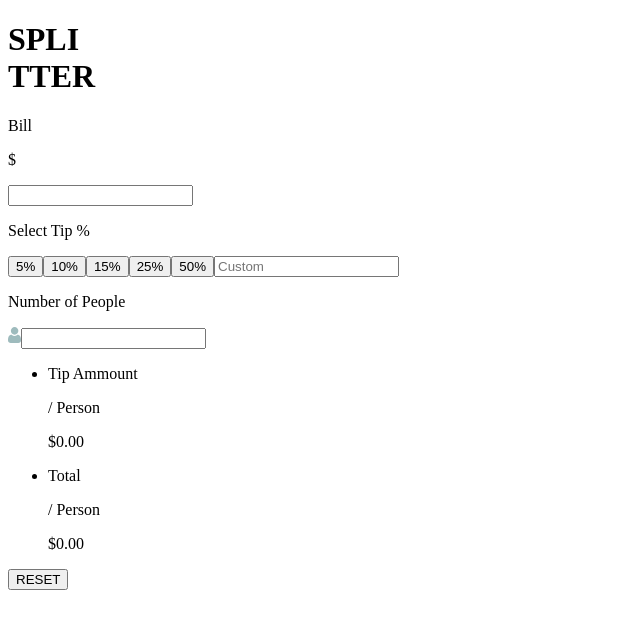
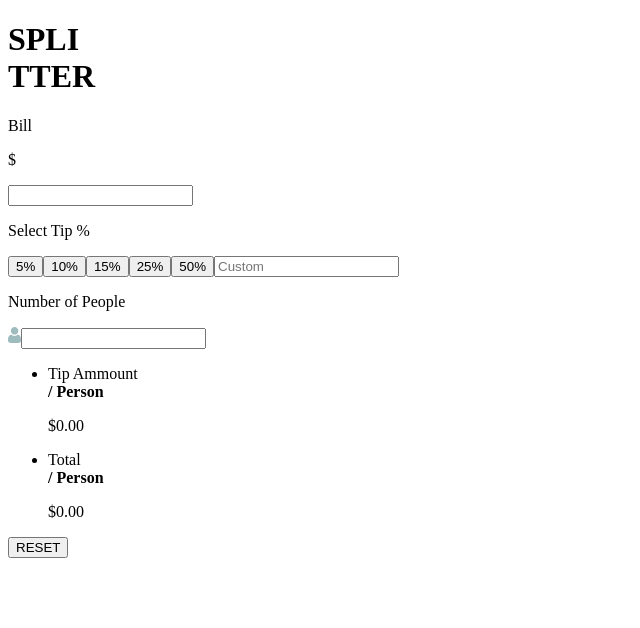
Before and after one commit to MatheusVSN/frontendmentor-tip-calculator-app, a Next.js app: page / in a window 1280 px wide. Shown: the top 628 px of the page, without its empty margins (0-640 px from the left). Built offline with nearby package versions, Linux system fonts and the light colour scheme.

Commit message:
Added more interactivity

```diff
--- a/src/pages/index.js
+++ b/src/pages/index.js
@@ -13,7 +13,7 @@ export default function Home() {
         <meta httpEquiv="X-UA-Compatible" content="ie=edge" />
 
         <title>Tip Calculator App</title>
-        <link rel="shortcut icon" href="../images/fvicon-32x32.png" />
+        <link rel="icon" href="../images/fvicon-32x32.png" />
       </Head>
 
       <h1>
@@ -40,7 +40,7 @@ export default function Home() {
             <p>Select Tip %</p>
             <div className="selector-container">
               {Ratings.map((index) => (
-                <button key={index}>{`${index}%`}</button>
+                <button className="rating-button" key={index}>{`${index}%`}</button>
               ))}
               <input
                 type="text"
@@ -66,17 +66,15 @@ export default function Home() {
         <div className="price-container">
           <ul>
             <li>
-              <div className="price-container-1">
-                <p className="text-1">Tip Ammount</p>
-                <p className="text-2">/ Person</p>
+              <div className="price-container-1 float-left">
+                <p className="text-1">Tip Ammount <br/> <b className="text-2">/ Person</b></p>
               </div>
 
               <p className="result float-right">$0.00</p>
             </li>
             <li>
-              <div className="price-container-1">
-                <p className="text-1">Total</p>
-                <p className="text-2">/ Person</p>
+              <div className="price-container-1 float-left">
+                <p className="text-1">Total <br/> <b className="text-2">/ Person</b></p>
               </div>
 
               <p className="result float-right">$0.00</p>
--- a/src/styles/style.css
+++ b/src/styles/style.css
@@ -72,6 +72,16 @@ h1 {
 
 .tip-container {
   margin-right: 20px;
+  max-width: 400px;
+}
+
+.price-container {
+  background-color: var(--Very-Dark-Grayish-Cyan);
+  height: 342px;
+  width: 400px;
+
+  display: grid;
+  place-content: center;
 }
 
 .tip-container > * {
@@ -111,8 +121,6 @@ h1 {
 
 .container-1 p {
   color: var(--Grayish-Cyan);
-  display: flex;
-  align-items: center;
 }
 
 .user-input p {
@@ -161,21 +169,23 @@ input[type=text]::placeholder {
 ul {
   list-style: none;
   display: grid;
+  place-content: center;
+  justify-items: center;
 
-  width: 100%;
+  position: relative;
+  bottom: 40px;
 }
 
-.price-container {
-  background-color: var(--Very-Dark-Grayish-Cyan);
-  height: 342px;
-  width: 434px;
-
-  display: grid;
-  place-content: center;
+ul li {
+  width: calc(100% + 100px);
 }
 
 .float-right {
   float: right;
+}
+
+.float-left {
+  float: left;
 }
 
 .price-container-1 {
@@ -192,19 +202,44 @@ ul {
   border-radius: 8px;
   border-style: none;
 
-  height: 40px;
+  height: 50px;
+  width: 320px;
+
   background-color: var(--Strong-Cyan);
   font-size: var(--Font-Size);
   color: var(--Very-Dark-Grayish-Cyan);
 
   position: relative;
   top: 40px;
+
+  transition: background-color 100ms ease-out
+}
+
+.reset-button:hover {
+  background-color: var(--Light-Grayish-Cyan);
+  color: var(--Very-Dark-Grayish-Cyan);
+}
+
+.rating-button {
+  transition: background-color 100ms ease-out
+}
+
+.rating-button:hover:not(.rating-active) {
+  background-color: var(--Light-Grayish-Cyan);
+  color: var(--Very-Dark-Grayish-Cyan);
+}
+
+.rating-active {
+  background-color: var(--Strong-Cyan);
+  color: var(--Very-Dark-Grayish-Cyan);
 }
 
 .text-1 {
   color: var(--White);
+  font-size: 14px;
 }
 
 .text-2 {
   color: var(--Grayish-Cyan);
+  font-size: 12px;
 }
```
